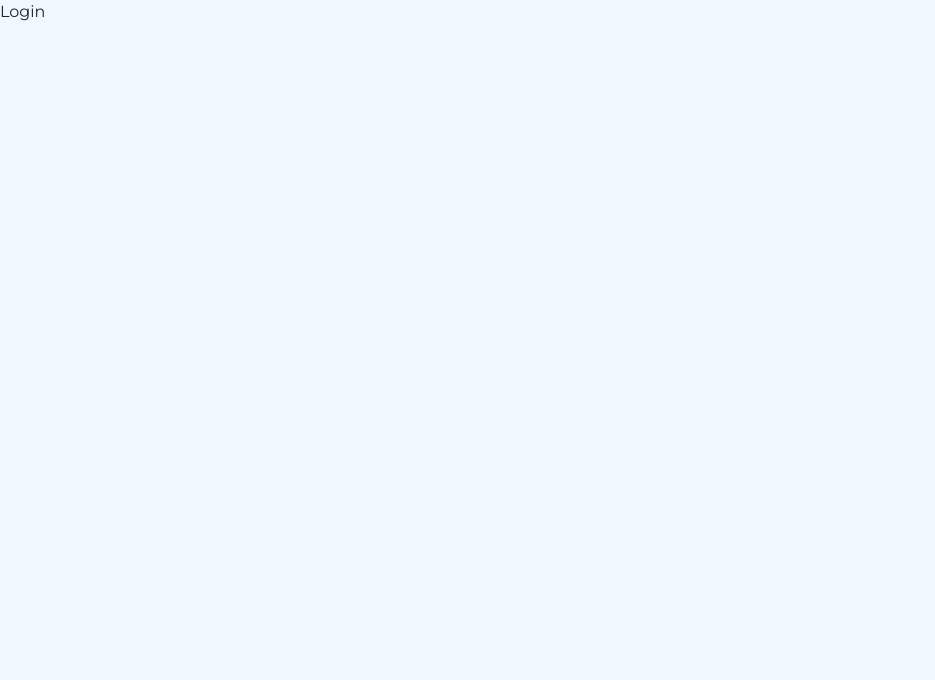
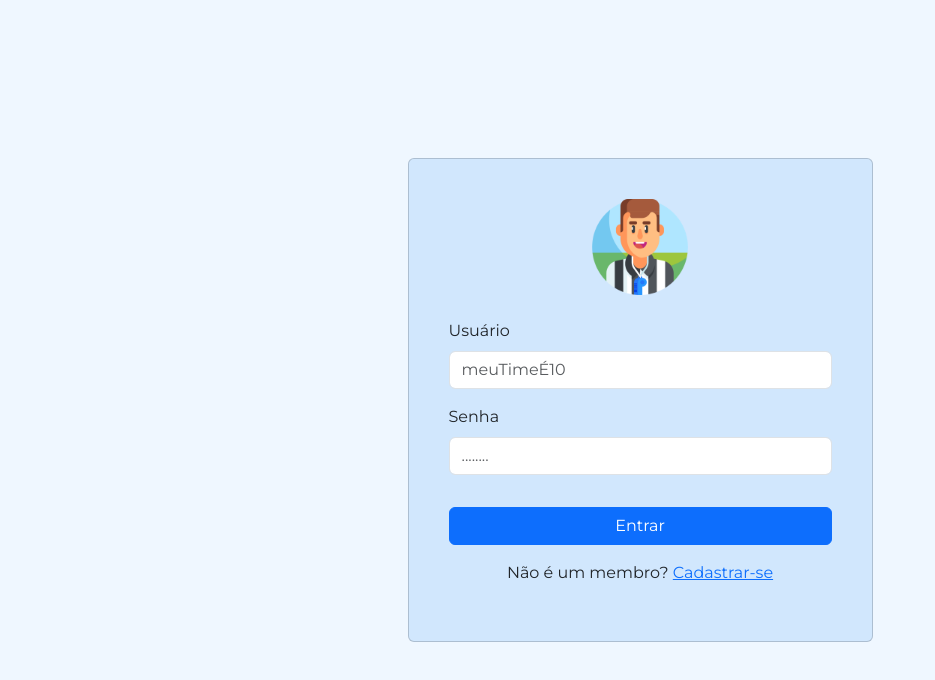
Before and after one commit to willmustafa/teste-trade-tech-fullstack, a React (Create React App) app in the folder frontend/: page / in a window 1280 px wide. Shown: the top 680 px of the page, without its empty margins (0-935 px from the left). Built offline with nearby package versions, Linux system fonts and the light colour scheme.

Commit message:
Adds Login Page

```diff
--- /dev/null
+++ b/frontend/src/components/login/index.tsx
@@ -0,0 +1,30 @@
+import React from "react";
+
+export default function Login() {
+  return (
+    <>
+      <div className="mb-3">
+        <label htmlFor="user" className="form-label">
+          Usuário
+        </label>
+        <input
+          type="text"
+          className="form-control"
+          id="user"
+          placeholder="meuTimeÉ10"
+        />
+      </div>
+      <div className="mb-3">
+        <label htmlFor="password" className="form-label">
+          Senha
+        </label>
+        <input
+          type="password"
+          className="form-control"
+          id="password"
+          placeholder="........"
+        />
+      </div>
+    </>
+  );
+}
--- a/frontend/src/pages/Login.tsx
+++ b/frontend/src/pages/Login.tsx
@@ -1,7 +1,80 @@
-import React from 'react'
+import Card from "components/card";
+import React, { FormEvent, useState } from "react";
+import referee from "../assets/images/referee.png";
+import refereeRed from "../assets/images/referee-red.png";
+import soccerPlayer from "../assets/images/soccer-player.png";
+import Login from "components/login";
 
-export default function Login() {
+enum PageModule {
+  LOGIN = "login",
+  REGISTER = "register",
+}
+
+export default function LoginView() {
+  const [page, setPage] = useState(PageModule.LOGIN);
+  const [wrongPassword, setWrongPassword] = useState(false);
+
+  function togglePage() {
+    const _page = page === PageModule.LOGIN ? PageModule.REGISTER : PageModule.LOGIN;
+    setPage(_page);
+  }
+
+  function submit(event: FormEvent) {
+    event.preventDefault();
+    if (page === PageModule.LOGIN) login();
+  }
+
+  function login() {
+    setWrongPassword(true);
+  }
+
   return (
-    <div>Login</div>
-  )
+    <div>
+      <div className="container d-flex justify-content-center align-items-center vh-100">
+        <Card className="col-12 col-md-5 bg-blue p-4">
+          <form onSubmit={submit}>
+            <div className="w-100 d-flex justify-content-center mb-4">
+              {page === PageModule.LOGIN && !wrongPassword && (
+                <img src={referee} alt="" className="w-25" />
+              )}
+              {page === PageModule.LOGIN && wrongPassword && (
+                <img src={refereeRed} alt="" className="w-25" />
+              )}
+              {page === PageModule.REGISTER && (
+                <img src={soccerPlayer} alt="" className="w-25" />
+              )}
+            </div>
+            {page === PageModule.LOGIN && <Login />}
+            <button className="btn btn-primary my-3 w-100" type="submit">
+              {page === PageModule.LOGIN ? "Entrar" : "Cadastrar"}
+            </button>
+          </form>
+          <div className="text-center">
+            {page === PageModule.LOGIN && (
+              <p>
+                Não é um membro?{" "}
+                <span
+                  className="text-decoration-underline text-primary cursor-pointer"
+                  onClick={togglePage}
+                >
+                  Cadastrar-se
+                </span>
+              </p>
+            )}
+            {page === PageModule.REGISTER && (
+              <p>
+                Já é um membro?{" "}
+                <span
+                  className="text-decoration-underline text-primary cursor-pointer"
+                  onClick={togglePage}
+                >
+                  Entrar
+                </span>
+              </p>
+            )}
+          </div>
+        </Card>
+      </div>
+    </div>
+  );
 }
--- a/frontend/src/router/index.tsx
+++ b/frontend/src/router/index.tsx
@@ -1,5 +1,5 @@
 import { createBrowserRouter } from "react-router-dom";
-import Login from "../pages/Login";
+import LoginView from "../pages/Login";
 import Dashboard from "../pages/Dashboard";
 import Results from "../pages/Results";
 import Historic from "../pages/Historic";
@@ -12,7 +12,7 @@ const router = createBrowserRouter([
     children: [
       {
         path: "",
-        element: <Login />
+        element: <LoginView />
       },
     ]
   },
```
